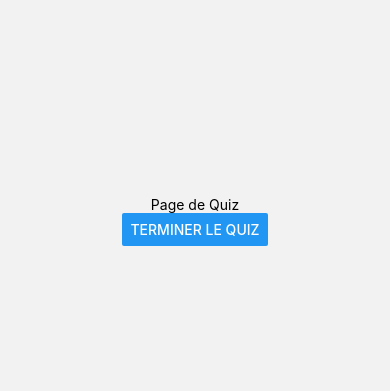
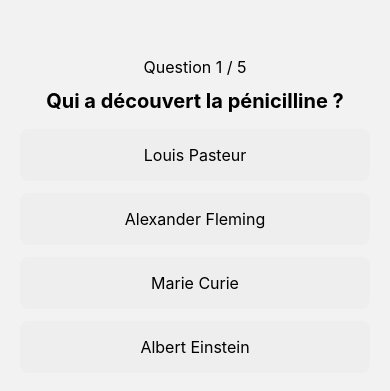
Before and after one commit to tmaurie/culturo-native, a React Native app: screen /Quiz in a window 390 px wide. Shown: the part 201-592 px from the top of the page. Built offline with nearby package versions, Linux system fonts and the light colour scheme.

Commit message:
Refactor navigation and screens for quiz application; add QuestionCard component for quiz questions

```diff
--- /dev/null
+++ b/components/QuestionCard.tsx
@@ -0,0 +1,84 @@
+import React from "react";
+import { View, Text, TouchableOpacity, StyleSheet } from "react-native";
+import { Question } from "../logic/useQuizEngine";
+
+type Props = {
+  question: Question;
+  answered: boolean;
+  isCorrect: boolean | null;
+  onSelect: (choice: string) => void;
+  selectedChoice: string | null;
+};
+
+export default function QuestionCard({
+  question,
+  answered,
+  isCorrect,
+  onSelect,
+  selectedChoice,
+}: Props) {
+  return (
+    <View>
+      <Text style={styles.questionText}>{question.question}</Text>
+
+      {question.choices.map((choice, index) => {
+        const isSelected = choice === selectedChoice;
+        const isTheCorrect = choice === question.answer;
+
+        let buttonStyle = styles.choice;
+
+        if (answered) {
+          if (isSelected && isTheCorrect) {
+            buttonStyle = styles.correct;
+          } else if (isSelected && !isTheCorrect) {
+            buttonStyle = styles.incorrect;
+          } else if (isTheCorrect) {
+            buttonStyle = styles.correct;
+          }
+        }
+
+        return (
+          <TouchableOpacity
+            key={index}
+            style={buttonStyle}
+            onPress={() => onSelect(choice)}
+            disabled={answered}
+          >
+            <Text style={styles.choiceText}>{choice}</Text>
+          </TouchableOpacity>
+        );
+      })}
+    </View>
+  );
+}
+
+const styles = StyleSheet.create({
+  questionText: {
+    fontSize: 20,
+    fontWeight: "bold",
+    marginBottom: 16,
+    textAlign: "center",
+  },
+  choice: {
+    backgroundColor: "#eee",
+    padding: 16,
+    borderRadius: 8,
+    marginBottom: 12,
+  },
+  correct: {
+    backgroundColor: "#b2f2bb",
+    padding: 16,
+    borderRadius: 8,
+    marginBottom: 12,
+  },
+  incorrect: {
+    backgroundColor: "#ffa8a8",
+    padding: 16,
+    borderRadius: 8,
+    marginBottom: 12,
+  },
+  choiceText: {
+    fontSize: 16,
+    textAlign: "center",
+  },
+});
--- a/screens/HomeScreen.tsx
+++ b/screens/HomeScreen.tsx
@@ -1,23 +1,30 @@
-import React from 'react';
-import { View, Text, Button } from 'react-native';
-import { NativeStackScreenProps } from '@react-navigation/native-stack';
-import { RootStackParamList } from '../App';
-import { useXpManager } from '../logic/useXpManager';
-import { useStreakManager } from '../logic/useStreakManager';
+import React from "react";
+import { View, Text, Button } from "react-native";
+import { NativeStackScreenProps } from "@react-navigation/native-stack";
+import { RootStackParamList } from "../App";
+import { useXpManager } from "../logic/useXpManager";
+import { useStreakManager } from "../logic/useStreakManager";
 import XpBar from "../components/XpBar";
+import * as Haptics from "expo-haptics";
 
-type Props = NativeStackScreenProps<RootStackParamList, 'Home'>;
+type Props = NativeStackScreenProps<RootStackParamList, "Home">;
 
 export default function HomeScreen({ navigation }: Props) {
   const { xp } = useXpManager();
   const { streak } = useStreakManager();
 
   return (
-        <View style={{ flex: 1, justifyContent: 'center', alignItems: 'center' }}>
+    <View style={{ flex: 1, justifyContent: "center", alignItems: "center" }}>
       <XpBar xp={xp} />
       <Text>XP actuel : {xp}</Text>
       <Text>Streak : {streak} 🔥</Text>
-            <Button title="Commencer le quiz" onPress={() => navigation.navigate('Quiz')} />
+      <Button
+        title="Commencer le quiz"
+        onPress={() => {
+          Haptics.impactAsync();
+          navigation.navigate("Quiz");
+        }}
+      />
     </View>
   );
 }
--- a/screens/QuizScreen.tsx
+++ b/screens/QuizScreen.tsx
@@ -1,15 +1,124 @@
-import React from 'react';
-import { View, Text, Button } from 'react-native';
-import { NativeStackScreenProps } from '@react-navigation/native-stack';
-import { RootStackParamList } from '../App';
+import React, { useState } from "react";
+import { View, Text, TouchableOpacity, StyleSheet } from "react-native";
+import { NativeStackScreenProps } from "@react-navigation/native-stack";
+import { RootStackParamList } from "../App";
+import { useQuizEngine } from "../logic/useQuizEngine";
+import QuestionCard from "../components/QuestionCard";
+import * as Haptics from "expo-haptics";
 
-type Props = NativeStackScreenProps<RootStackParamList, 'Quiz'>;
+type Props = NativeStackScreenProps<RootStackParamList, "Quiz">;
 
 export default function QuizScreen({ navigation }: Props) {
+  const {
+    currentQuestion,
+    currentIndex,
+    totalQuestions,
+    score,
+    answered,
+    isCorrect,
+    quizFinished,
+    answer,
+    next,
+  } = useQuizEngine(5);
+
+  const [selectedChoice, setSelectedChoice] = useState<string | null>(null);
+
+  const handleAnswer = (choice: string) => {
+    setSelectedChoice(choice);
+    const isGood = choice === currentQuestion.answer;
+
+    if (isGood) {
+      Haptics.notificationAsync(Haptics.NotificationFeedbackType.Success);
+    } else {
+      Haptics.notificationAsync(Haptics.NotificationFeedbackType.Error);
+    }
+
+    answer(choice);
+  };
+
+  if (!currentQuestion) {
     return (
-        <View style={{ flex: 1, justifyContent: 'center', alignItems: 'center' }}>
-            <Text>Page de Quiz</Text>
-            <Button title="Terminer le quiz" onPress={() => navigation.navigate('Result', { score: 4 })} />
-        </View>
+      <View style={styles.center}>
+        <Text>Chargement des questions...</Text>
+      </View>
     );
+  }
+
+  if (quizFinished) {
+    navigation.replace("Result", { score });
+    return null;
+  }
+
+  return (
+    <View style={styles.container}>
+      <Text style={styles.progress}>
+        Question {currentIndex + 1} / {totalQuestions}
+      </Text>
+
+      <QuestionCard
+        question={currentQuestion}
+        answered={answered}
+        isCorrect={isCorrect}
+        selectedChoice={selectedChoice}
+        onSelect={handleAnswer}
+      />
+
+      {answered && (
+        <TouchableOpacity style={styles.nextButton} onPress={next}>
+          <Text style={styles.nextText}>Suivant</Text>
+        </TouchableOpacity>
+      )}
+    </View>
+  );
 }
+
+const styles = StyleSheet.create({
+  container: {
+    flex: 1,
+    padding: 20,
+    justifyContent: "center",
+  },
+  progress: {
+    fontSize: 16,
+    marginBottom: 12,
+    textAlign: "center",
+  },
+  question: {
+    fontSize: 20,
+    fontWeight: "bold",
+    marginBottom: 24,
+    textAlign: "center",
+  },
+  choice: {
+    backgroundColor: "#eee",
+    padding: 16,
+    borderRadius: 8,
+    marginBottom: 12,
+  },
+  choiceText: {
+    fontSize: 16,
+    textAlign: "center",
+  },
+  correct: {
+    backgroundColor: "#b2f2bb",
+  },
+  incorrect: {
+    backgroundColor: "#ffa8a8",
+  },
+  nextButton: {
+    marginTop: 24,
+    backgroundColor: "#4dabf7",
+    padding: 16,
+    borderRadius: 8,
+    alignSelf: "center",
+  },
+  nextText: {
+    color: "#fff",
+    fontWeight: "bold",
+  },
+  center: {
+    flex: 1,
+    justifyContent: "center",
+    alignItems: "center",
+  },
+});
--- a/screens/ResultScreen.tsx
+++ b/screens/ResultScreen.tsx
@@ -1,17 +1,83 @@
-import React from 'react';
-import { View, Text, Button } from 'react-native';
-import { NativeStackScreenProps } from '@react-navigation/native-stack';
-import { RootStackParamList } from '../App';
+import React, { useEffect } from "react";
+import { StyleSheet, Text, TouchableOpacity, View } from "react-native";
+import { NativeStackScreenProps } from "@react-navigation/native-stack";
+import { RootStackParamList } from "../App";
+import { useXpManager } from "../logic/useXpManager";
+import * as Haptics from "expo-haptics";
 
-type Props = NativeStackScreenProps<RootStackParamList, 'Result'>;
+type Props = NativeStackScreenProps<RootStackParamList, "Result">;
 
 export default function ResultScreen({ route, navigation }: Props) {
-    const { score } = route.params;
+  const { score } = route.params;
+  const xpEarned = score * 10;
 
-    return (
-        <View style={{ flex: 1, justifyContent: 'center', alignItems: 'center' }}>
-            <Text>Bravo ! Ton score : {score}/5</Text>
-            <Button title="Retour à l’accueil" onPress={() => navigation.navigate('Home')} />
-        </View>
-    );
+  const { addXp } = useXpManager();
+
+  useEffect(() => {
+    Haptics.notificationAsync(Haptics.NotificationFeedbackType.Warning);
+    addXp(xpEarned);
+  }, []);
+
+  const getMessage = () => {
+    if (score === 5) return "Parfait ! Tu es un·e génie 🧠";
+    if (score >= 3) return "Pas mal du tout ! Continue comme ça 💪";
+    if (score === 2) return "Un petit effort encore 🔍";
+    return "On a tous un mauvais jour 😅";
+  };
+
+  return (
+    <View style={styles.container}>
+      <Text style={styles.title}>Résultat</Text>
+      <Text style={styles.score}>Tu as eu {score} / 5</Text>
+      <Text style={styles.message}>{getMessage()}</Text>
+
+      <Text style={styles.xp}>+{xpEarned} XP</Text>
+
+      <TouchableOpacity
+        style={styles.button}
+        onPress={() => navigation.navigate("Home")}
+      >
+        <Text style={styles.buttonText}>Retour à l’accueil</Text>
+      </TouchableOpacity>
+    </View>
+  );
 }
+
+const styles = StyleSheet.create({
+  container: {
+    flex: 1,
+    justifyContent: "center",
+    alignItems: "center",
+    padding: 24,
+  },
+  title: {
+    fontSize: 28,
+    fontWeight: "bold",
+    marginBottom: 16,
+  },
+  score: {
+    fontSize: 22,
+    marginBottom: 8,
+  },
+  message: {
+    fontSize: 18,
+    marginBottom: 20,
+    textAlign: "center",
+  },
+  xp: {
+    fontSize: 20,
+    color: "#4dabf7",
+    marginBottom: 32,
+  },
+  button: {
+    backgroundColor: "#4dabf7",
+    paddingVertical: 12,
+    paddingHorizontal: 32,
+    borderRadius: 10,
+  },
+  buttonText: {
+    color: "#fff",
+    fontSize: 16,
+    fontWeight: "600",
+  },
+});
```
Also changed, not shown: App.tsx (+10 -7 lines). Lines whose indentation alone changed are shown as unchanged.
